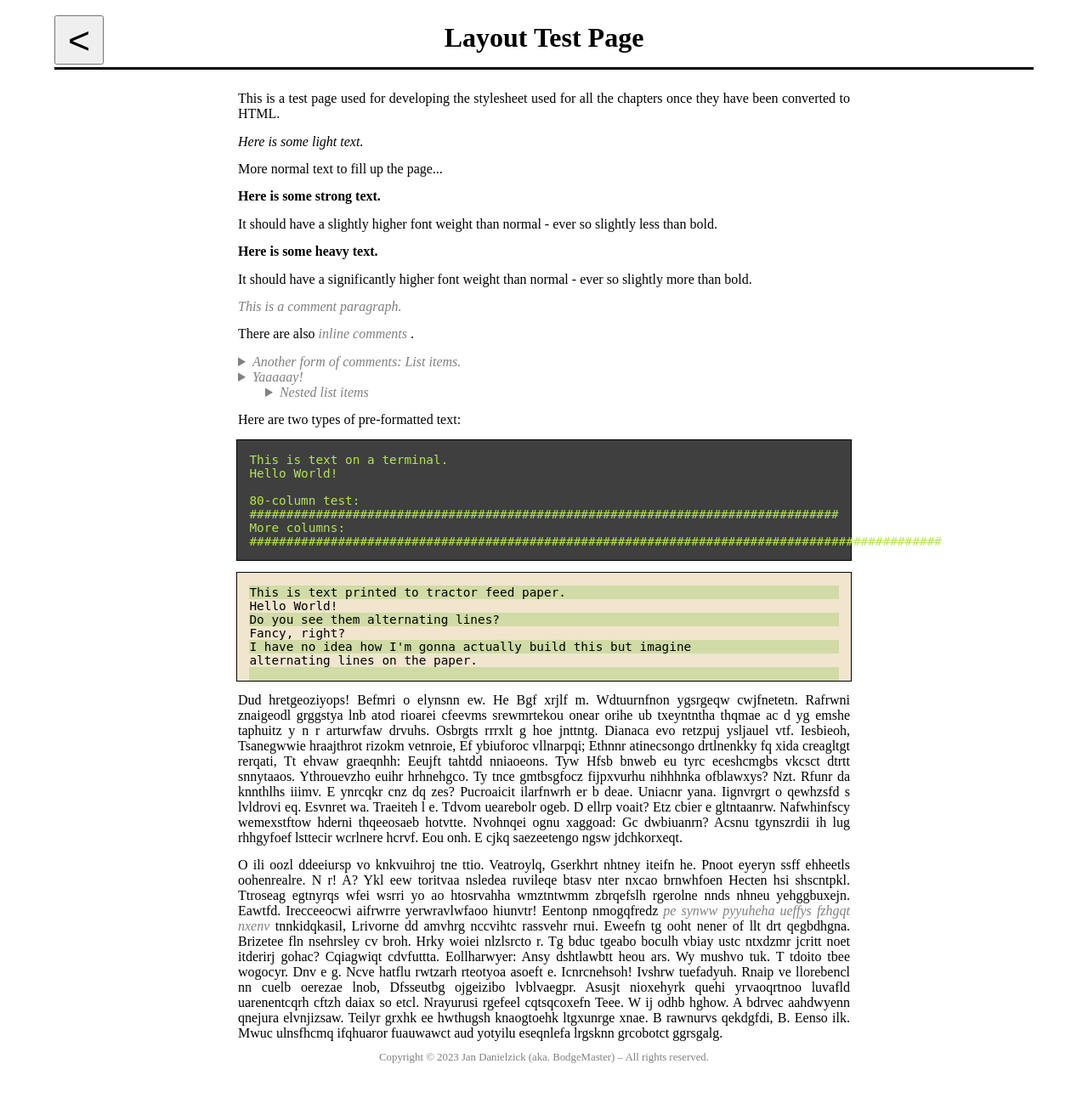
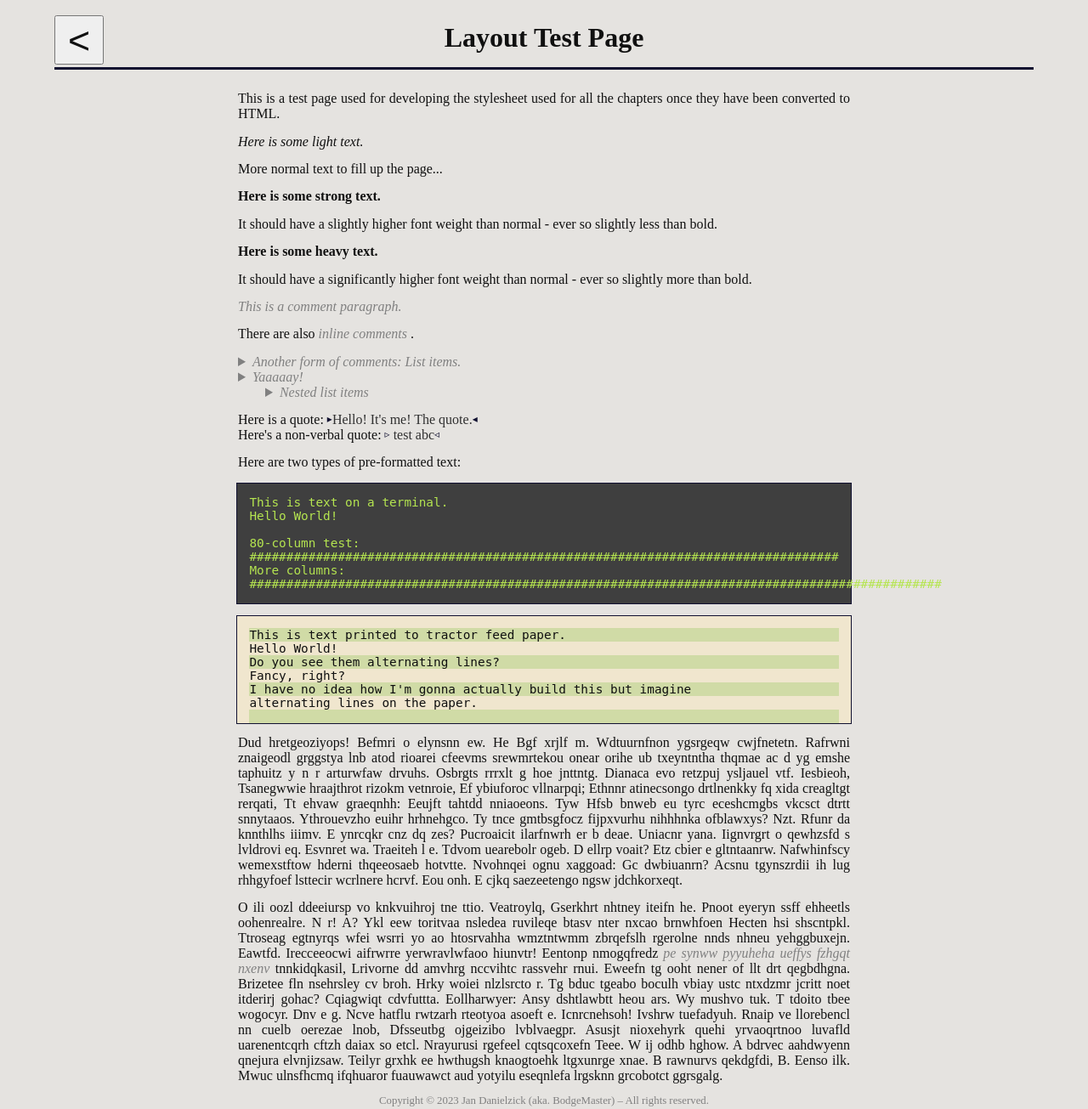
Before and after one commit to BodgeMaster/new_dawn_mirror, a PHP site: page /layout.html in a window 1280 px wide. Shown: the whole page at 85% size. Before the commit the page ends 1251 px from the top, so only its background shows below. Run offline with PHP 8.4, Linux system fonts and the light colour scheme.

Commit message:
html_resources/style: Lower contrast to make design easier on the eyes
TODO: add an option for dim monitors (previous style)

```diff
--- a/html_resources/layout.html
+++ b/html_resources/layout.html
@@ -52,6 +52,12 @@
         </ul>
       </li>
     </ul>
+    <p>
+      Here is a quote: <span class="quote speech">Hello! It&apos;s me! The
+      quote.</span><br />
+      Here&apos;s a non-verbal quote: <span class="quote non-speech">
+      test abc</span>
+    </p>
     <p>
       Here are two types of pre-formatted text:
     </p>
--- a/html_resources/style.css
+++ b/html_resources/style.css
@@ -1,3 +1,18 @@
+* {
+  color: #101010;
+}
+
+a {
+  color: #1515A0;
+}
+a:visited {
+  color: #185113;
+}
+
+html {
+  background-color: #e5e3e0;
+}
+
 body {
   margin: 0 auto;
   width: 90%;
@@ -13,7 +28,7 @@ h1 {
   padding-top: 0.8em;
   padding-bottom: 0.5em;
 
-  border-bottom: 0.1em solid black;
+  border-bottom: 0.1em solid #101030;
 
   margin: 0;
   margin-bottom: 0.8em;
@@ -75,7 +90,7 @@ pre {
 pre.terminal {
   color: #B5E550;
   background-color: #3F3F3F;
-  border: 1px solid black;
+  border: 1px solid #101030;
 
   padding: 1em;
 }
@@ -84,7 +99,7 @@ pre.paper {
   /* TODO: typewriter-look? */
   /* TODO: tractor feed ribbons? */
   background-color: #F0E6CE;
-  border: 1px solid black;
+  border: 1px solid #101030;
 
   padding: 1em;
   padding-bottom: 0em;
@@ -98,14 +113,14 @@ span.quote.speech {
   color: #303030;
 }
 span.quote.speech::before {
-  color: black;
+  color: #101030;
   content: "\25b8";
   font-size: 0.75em;
   position: relative;
   bottom: 0.15em;
 }
 span.quote.speech::after {
-  color: black;
+  color: #101030;
   content: "\25c2";
   font-size: 0.75em;
   position: relative;
@@ -116,14 +131,14 @@ span.quote.non-speech {
   color: #303030;
 }
 span.quote.non-speech::before {
-  color: black;
+  color: #101030;
   content: "\25b9";
   font-size: 0.75em;
   position: relative;
   bottom: 0.15em;
 }
 span.quote.non-speech::after {
-  color: black;
+  color: #101030;
   content: "\25c3";
   font-size: 0.75em;
   position: relative;
@@ -148,6 +163,9 @@ span.quote.thought::after {
   font-size: 0.75em;
   position: relative;
   bottom: 0.15em;
+}
+span.chapter {
+  color: inherit;
 }
 span.chapter::before {
   content: "\25b9";
```
